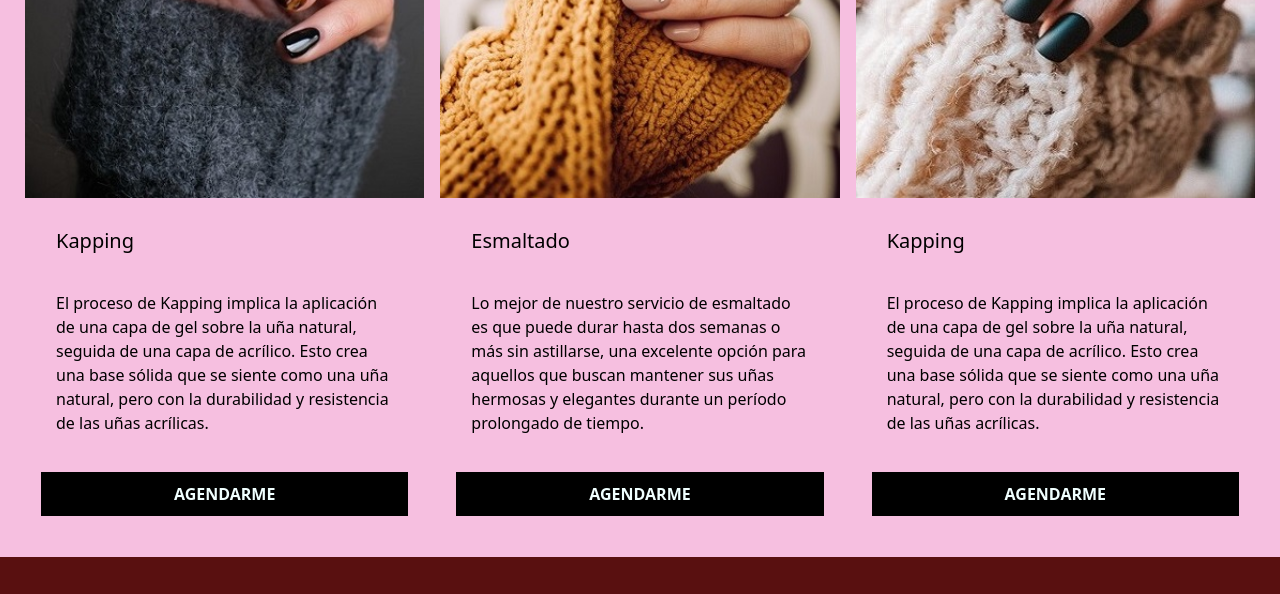
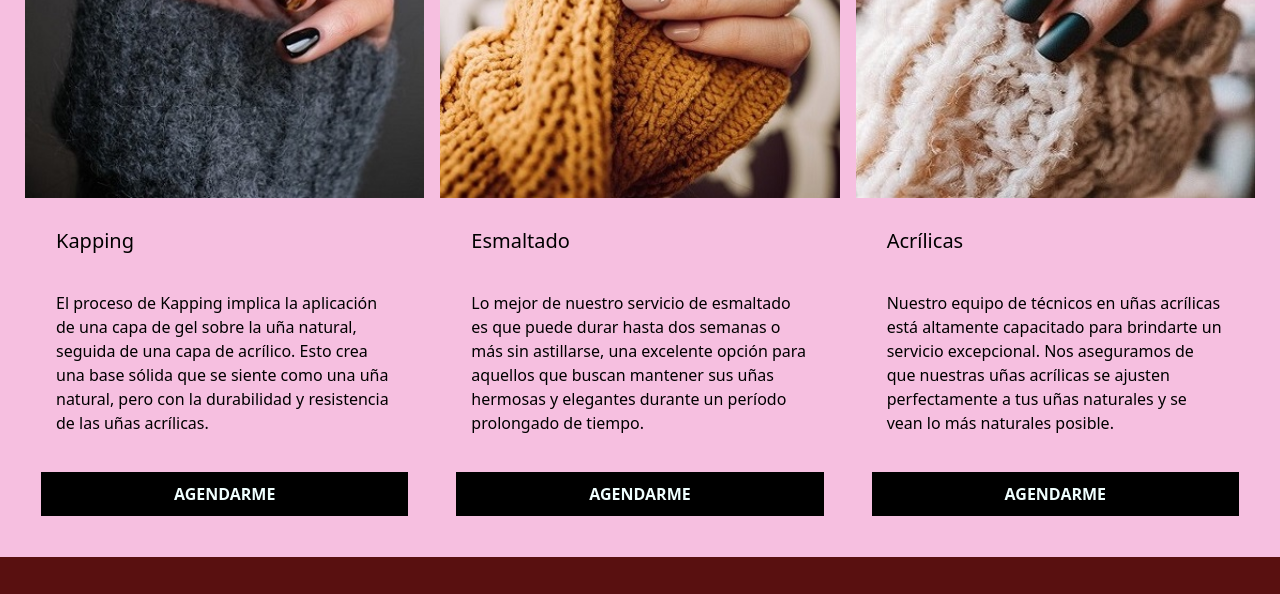
Before and after one commit to MarcoDelg95/3ra-preentrega-Delgado, a website: page index.html in a window 1280 px wide. Shown: the part 1994-2588 px from the top of the page. Drawn offline with nearby package versions, Linux system fonts and the light colour scheme.

Commit message:
modificacion de index.html

```diff
--- a/index.html
+++ b/index.html
@@ -118,13 +118,10 @@
 <div class="card">
   <img src="img/galeria4.jpg" alt="Kapping" class="card-img-top">
   <div class="card-body">
-    <h5 class="card-title">Kapping</h5>
-    <p class="card-text">El proceso de Kapping implica la aplicación de una capa de gel sobre la uña natural, seguida de
-      una capa de
-      acrílico.
-      Esto crea una base sólida que se siente como una uña natural, pero con la durabilidad y resistencia de las
-      uñas
-      acrílicas.</p>
+    <h5 class="card-title">Acrílicas</h5>
+    <p class="card-text">Nuestro equipo de técnicos en uñas acrílicas está altamente capacitado para brindarte un servicio excepcional. Nos
+    aseguramos de que nuestras uñas acrílicas se ajusten perfectamente a tus uñas naturales y se vean lo más naturales
+    posible.</p>
       <a class="boton-1" href="https://www.instagram.com/nailsmelstudio/">AGENDARME</a>
   </div>
 </div>
```
